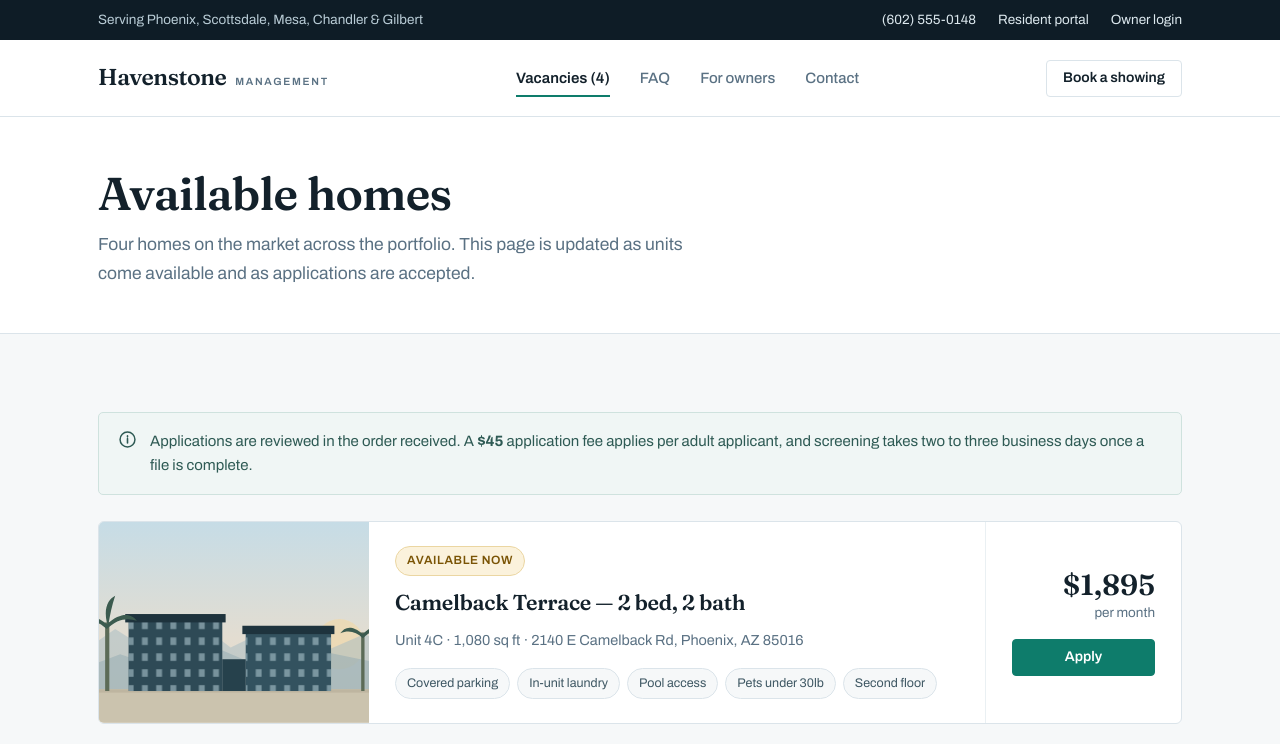
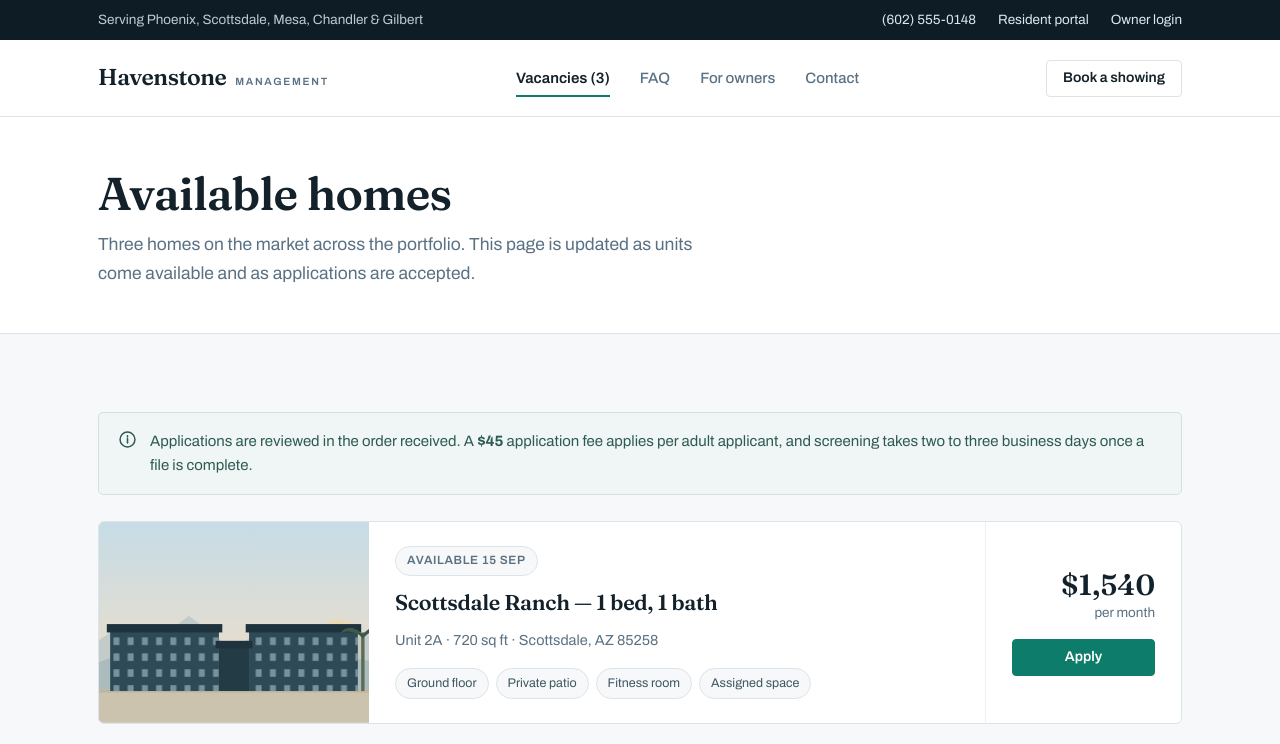
Before and after one commit to lincolnbauduin/havenstone-site, a plain HTML site: page vacancies.html in a window 1280 px wide. Shown: the top 744 px of the page. Drawn offline with Linux system fonts and the light colour scheme.

Commit message:
Remove leased Camelback Terrace 2-bed from vacancies
- Remove the Camelback Terrace 2 bed / 2 bath (Unit 4C) listing
- Update vacancy count from 4 to 3 in nav across all pages
- Update page description from 'Four homes' to 'Three homes'

```diff
--- a/vacancies.html
+++ b/vacancies.html
@@ -141,7 +141,7 @@
     <span class="brand-sub">Management</span>
   </a>
   <nav aria-label="Main"><ul class="nav">
-    <li><a href="vacancies.html" aria-current="page">Vacancies (4)</a></li>
+    <li><a href="vacancies.html" aria-current="page">Vacancies (3)</a></li>
     <li><a href="faq.html">FAQ</a></li>
     <li><a href="owners.html">For owners</a></li>
     <li><a href="index.html#contact">Contact</a></li>
@@ -151,7 +151,7 @@
 
 <div class="pagehead"><div class="shell">
   <h1>Available homes</h1>
-  <p>Four homes on the market across the portfolio. This page is updated as units come available and as applications are accepted.</p>
+  <p>Three homes on the market across the portfolio. This page is updated as units come available and as applications are accepted.</p>
 </div></div>
 
 <section class="section">
@@ -163,20 +163,6 @@
     </p>
 
     <div class="listings" style="margin-top:26px">
-
-      <article class="listing">
-        <svg class="listing-art" viewBox="0 0 400 240" preserveAspectRatio="xMidYMid slice" role="img" aria-label="Illustration of Camelback Terrace"><use href="#sc-camelback"/></svg>
-        <div class="listing-main">
-          <span class="badge badge-now">Available now</span>
-          <h2>Camelback Terrace &mdash; 2 bed, 2 bath</h2>
-          <p class="listing-meta">Unit 4C · 1,080 sq ft · 2140 E Camelback Rd, Phoenix, AZ 85016</p>
-          <ul class="tags"><li>Covered parking</li><li>In-unit laundry</li><li>Pool access</li><li>Pets under 30lb</li><li>Second floor</li></ul>
-        </div>
-        <div class="listing-price">
-          <b>$1,895</b><span>per month</span>
-          <a class="btn btn-sm" href="index.html#contact">Apply</a>
-        </div>
-      </article>
 
       <article class="listing">
         <svg class="listing-art" viewBox="0 0 400 240" preserveAspectRatio="xMidYMid slice" role="img" aria-label="Illustration of Scottsdale Ranch"><use href="#sc-scottsdale"/></svg>
```
Also changed, not shown: faq.html (+1 -1 lines), index.html (+1 -1 lines), owners.html (+1 -1 lines).
